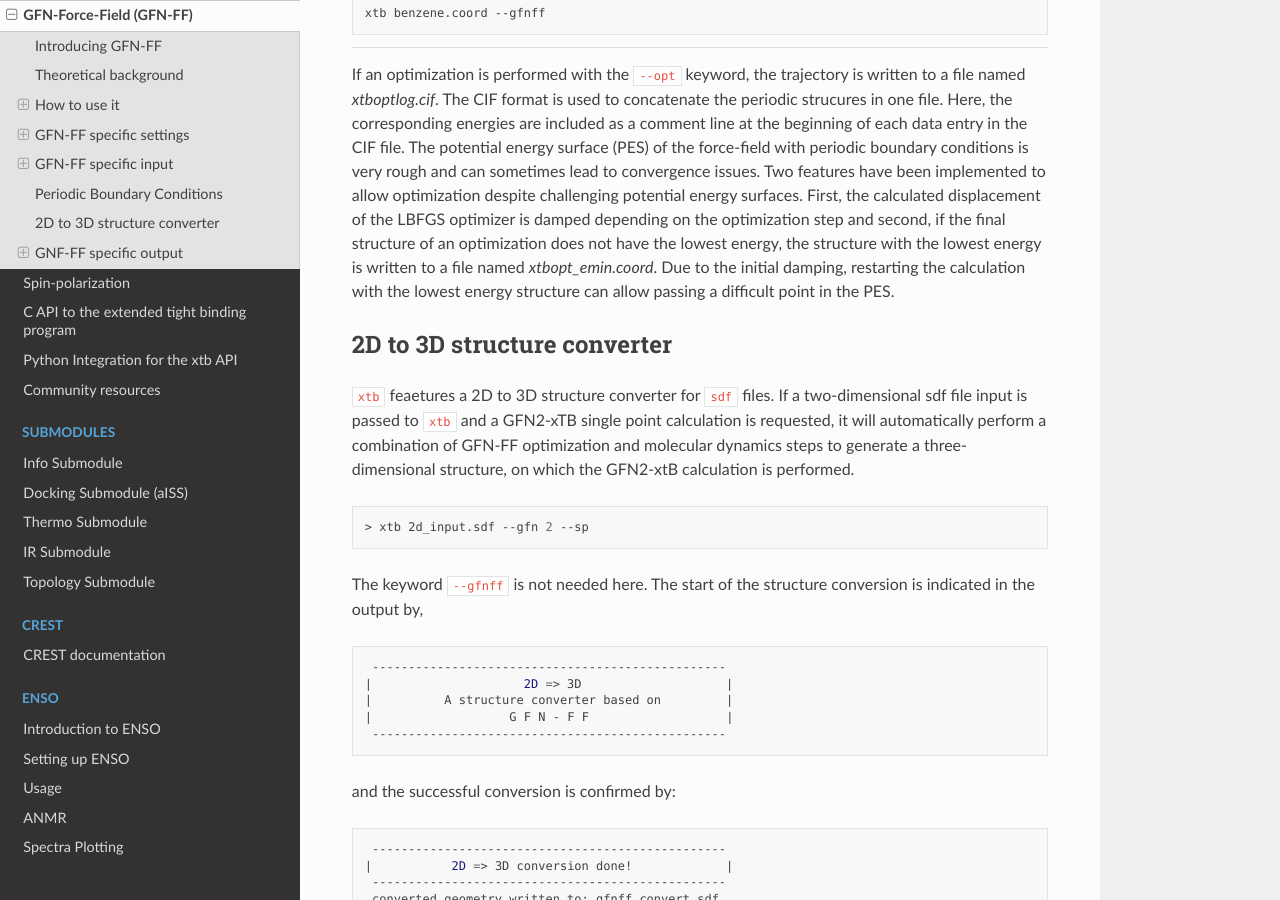
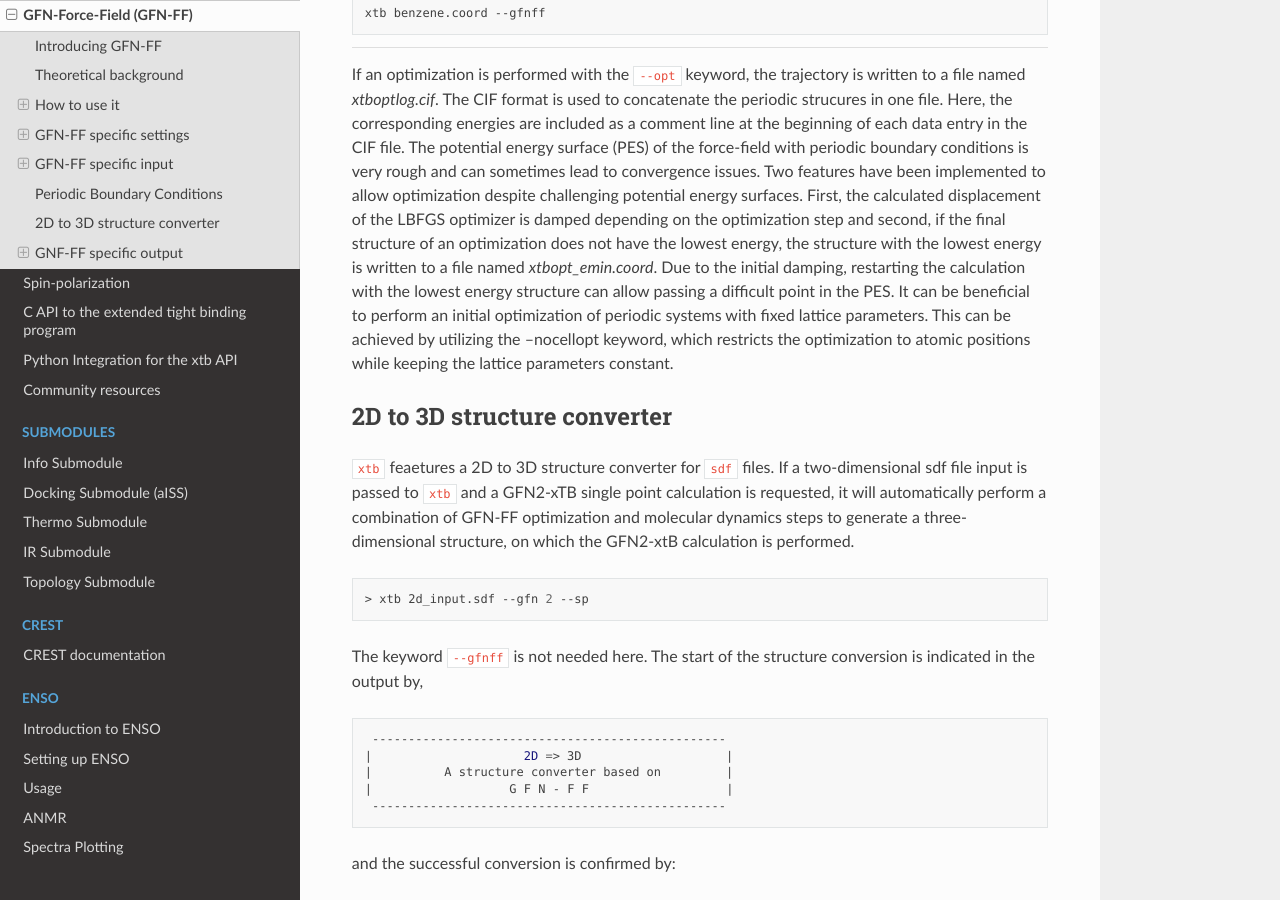
Before and after one commit to grimme-lab/xtb_docs, a Sphinx documentation site: the page built from source/gfnff.rst, in a window 1280 px wide and 900 px high, scrolled down 4679 px. Built offline with Sphinx 7.4.7 and the Read the Docs theme 2.0.0, drawn with Linux system fonts in a browser that asks for light colours; pages that are not in the unit, such as notebooks, are missing from menus.

Commit message:
Update gfnff.rst

```diff
--- a/source/gfnff.rst
+++ b/source/gfnff.rst
@@ -245,7 +245,7 @@ The GFN-FF can process periodic boundary conditions, allowing the optimization o
          | GRADIENT NORM               0.083513313043 Eh/α |
           -------------------------------------------------
 
-If an optimization is performed with the ``--opt`` keyword, the trajectory is written to a file named `xtboptlog.cif`. The CIF format is used to concatenate the periodic strucures in one file. Here, the corresponding energies are included as a comment line at the beginning of each data entry in the CIF file. The potential energy surface (PES) of the force-field with periodic boundary conditions is very rough and can sometimes lead to convergence issues. Two features have been implemented to allow optimization despite challenging potential energy surfaces. First, the calculated displacement of the LBFGS optimizer is damped depending on the optimization step and second, if the final structure of an optimization does not have the lowest energy, the structure with the lowest energy is written to a file named `xtbopt_emin.coord`. Due to the initial damping, restarting the calculation with the lowest energy structure can allow passing a difficult point in the PES.
+If an optimization is performed with the ``--opt`` keyword, the trajectory is written to a file named `xtboptlog.cif`. The CIF format is used to concatenate the periodic strucures in one file. Here, the corresponding energies are included as a comment line at the beginning of each data entry in the CIF file. The potential energy surface (PES) of the force-field with periodic boundary conditions is very rough and can sometimes lead to convergence issues. Two features have been implemented to allow optimization despite challenging potential energy surfaces. First, the calculated displacement of the LBFGS optimizer is damped depending on the optimization step and second, if the final structure of an optimization does not have the lowest energy, the structure with the lowest energy is written to a file named `xtbopt_emin.coord`. Due to the initial damping, restarting the calculation with the lowest energy structure can allow passing a difficult point in the PES. It can be beneficial to perform an initial optimization of periodic systems with fixed lattice parameters. This can be achieved by utilizing the --nocellopt keyword, which restricts the optimization to atomic positions while keeping the lattice parameters constant.
 
 2D to 3D structure converter
 ============================
```
